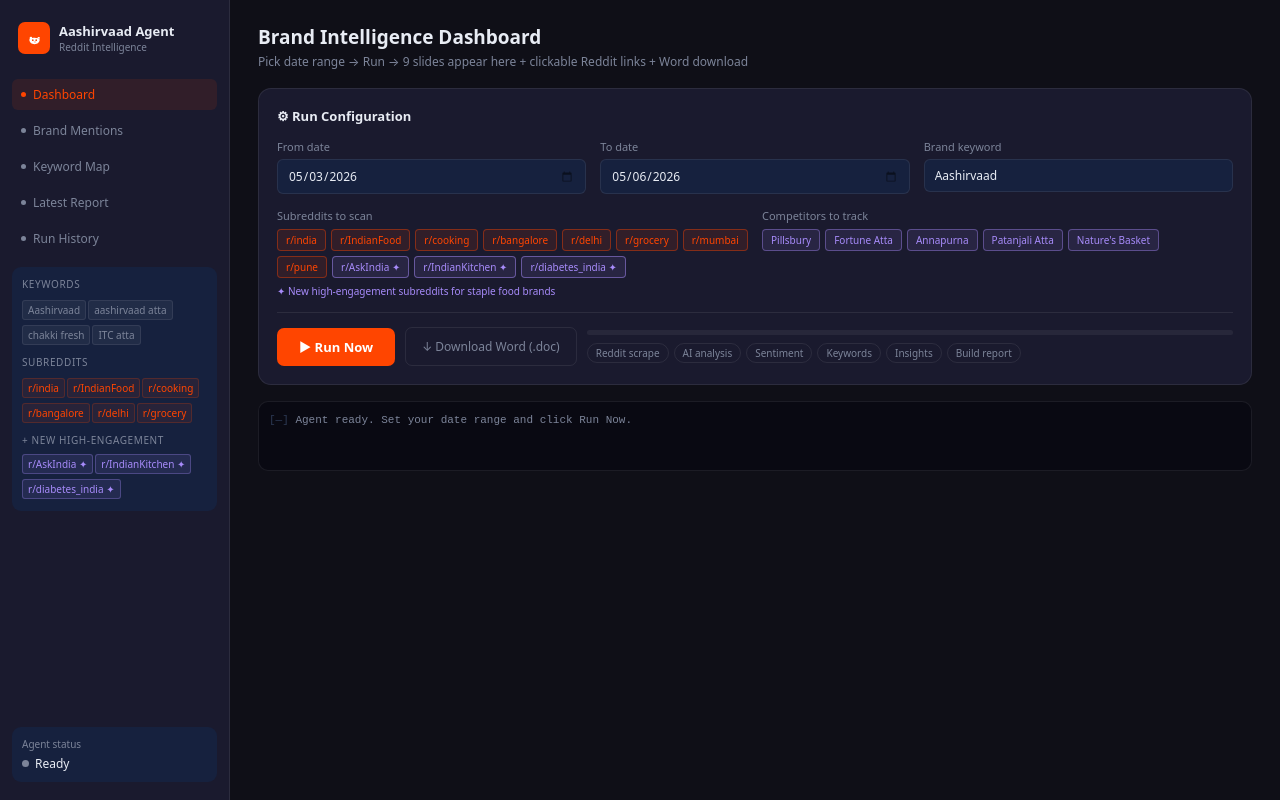
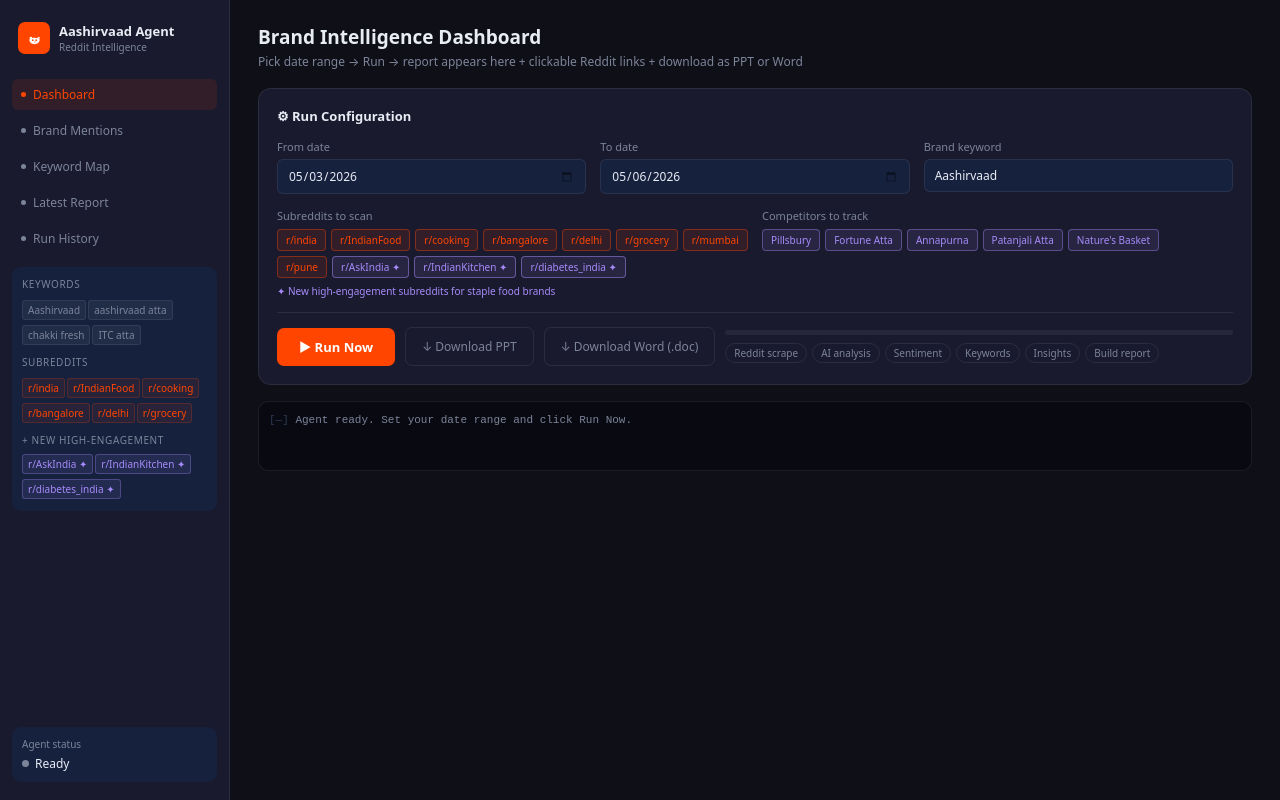
Before and after one commit to Amit1105-nj/aashirvaad-tracker, a Next.js app: page / in a window 1280 px wide. Built offline with nearby package versions, Linux system fonts and the light colour scheme.

Commit message:
Update index.js

```diff
--- a/pages/index.js
+++ b/pages/index.js
@@ -145,6 +145,22 @@
     } catch(err){addLog('Download error: '+err.message,'error');}
   };
 
+  const downloadPPT=async()=>{
+    if(!report) return;
+    addLog('Generating PowerPoint...','step');
+    try {
+      const res=await fetch('/api/ppt',{method:'POST',headers:{'Content-Type':'application/json'},
+        body:JSON.stringify({data:report,meta:report.meta})});
+      if(!res.ok) throw new Error('PPT generation failed');
+      const blob=await res.blob();
+      const url=URL.createObjectURL(blob);
+      const a=document.createElement('a');
+      a.href=url;a.download=`Aashirvaad_Reddit_${fromDate}_to_${toDate}.pptx`;
+      a.click();URL.revokeObjectURL(url);
+      addLog('PowerPoint downloaded ✓ — opens in PowerPoint, Google Slides, Keynote','ok');
+    } catch(err){addLog('PPT error: '+err.message,'error');}
+  };
+
   const stepLabels={s1:'Reddit scrape',s2:'AI analysis',s3:'Sentiment',s4:'Keywords',s5:'Insights',s6:'Build report'};
 
   // Sidebar nav items
@@ -214,7 +230,7 @@
 
           <div style={{marginBottom:18}}>
             <h1 style={{fontSize:19,fontWeight:600}}>Brand Intelligence Dashboard</h1>
-            <p style={{fontSize:12,color:C.muted,marginTop:3}}>Pick date range → Run → 9 slides appear here + clickable Reddit links + Word download</p>
+            <p style={{fontSize:12,color:C.muted,marginTop:3}}>Pick date range → Run → report appears here + clickable Reddit links + download as PPT or Word</p>
           </div>
 
           {/* ── CONFIG PANEL ── */}
@@ -276,6 +292,9 @@
             <div style={{display:'flex',alignItems:'center',gap:10,paddingTop:14,borderTop:`1px solid ${C.border}`,flexWrap:'wrap'}}>
               <button onClick={runAgent} disabled={running} style={{background:C.acc,color:'white',border:'none',borderRadius:7,padding:'10px 22px',fontSize:13,fontWeight:600,cursor:running?'not-allowed':'pointer',opacity:running?0.4:1,whiteSpace:'nowrap'}}>
                 {running?'⏳ Running...':'▶ Run Now'}
+              </button>
+              <button onClick={downloadPPT} disabled={!report} style={{color:report?'#a78bfa':C.muted,border:`1px solid ${report?'rgba(167,139,250,0.5)':C.border}`,borderRadius:7,padding:'10px 16px',fontSize:12,cursor:report?'pointer':'not-allowed',background:report?'rgba(167,139,250,0.1)':'transparent',whiteSpace:'nowrap',fontWeight:report?600:400}}>
+                ↓ Download PPT
               </button>
               <button onClick={downloadDoc} disabled={!report} style={{color:report?C.grn:C.muted,border:`1px solid ${report?'rgba(34,197,94,0.4)':C.border}`,borderRadius:7,padding:'10px 16px',fontSize:12,cursor:report?'pointer':'not-allowed',background:'transparent',whiteSpace:'nowrap'}}>
                 ↓ Download Word (.doc)
```
